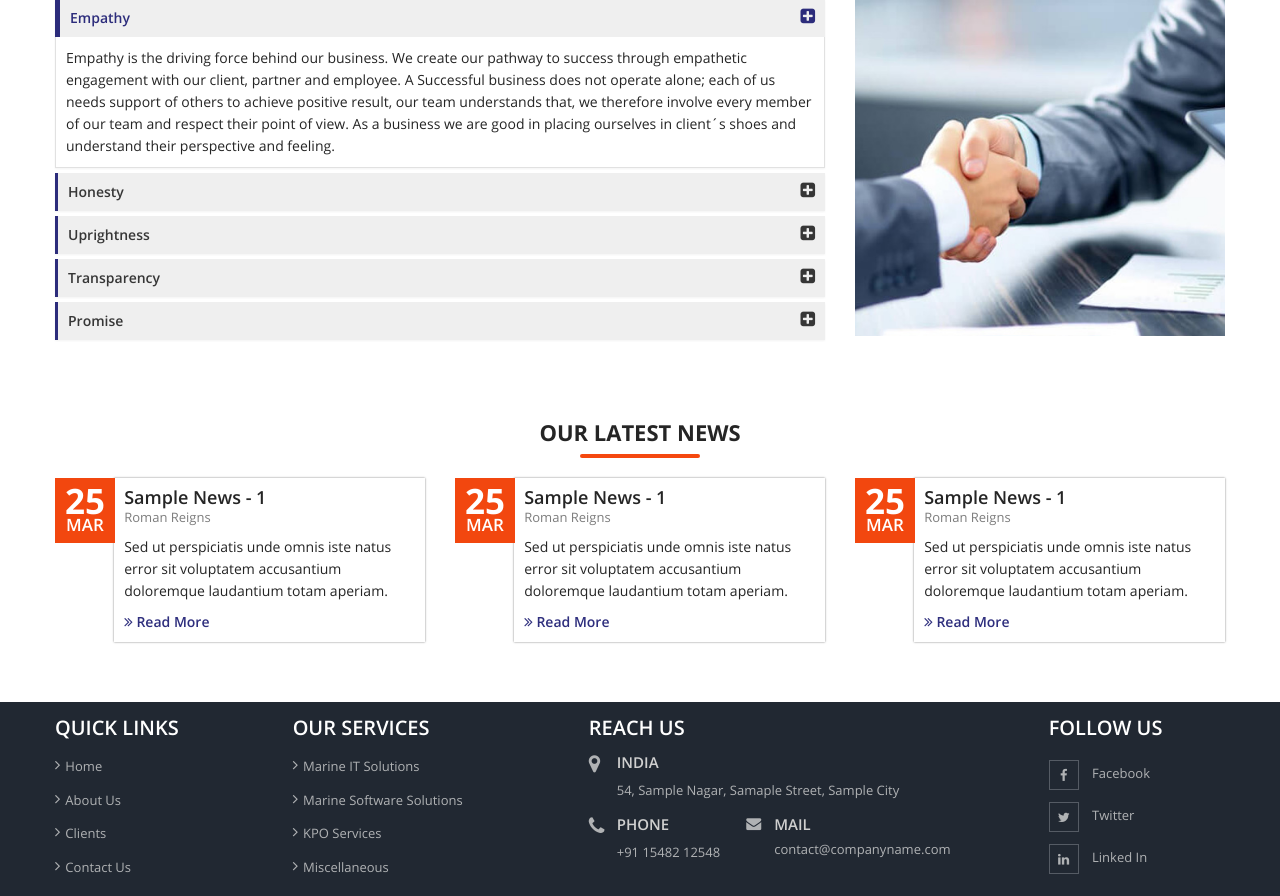
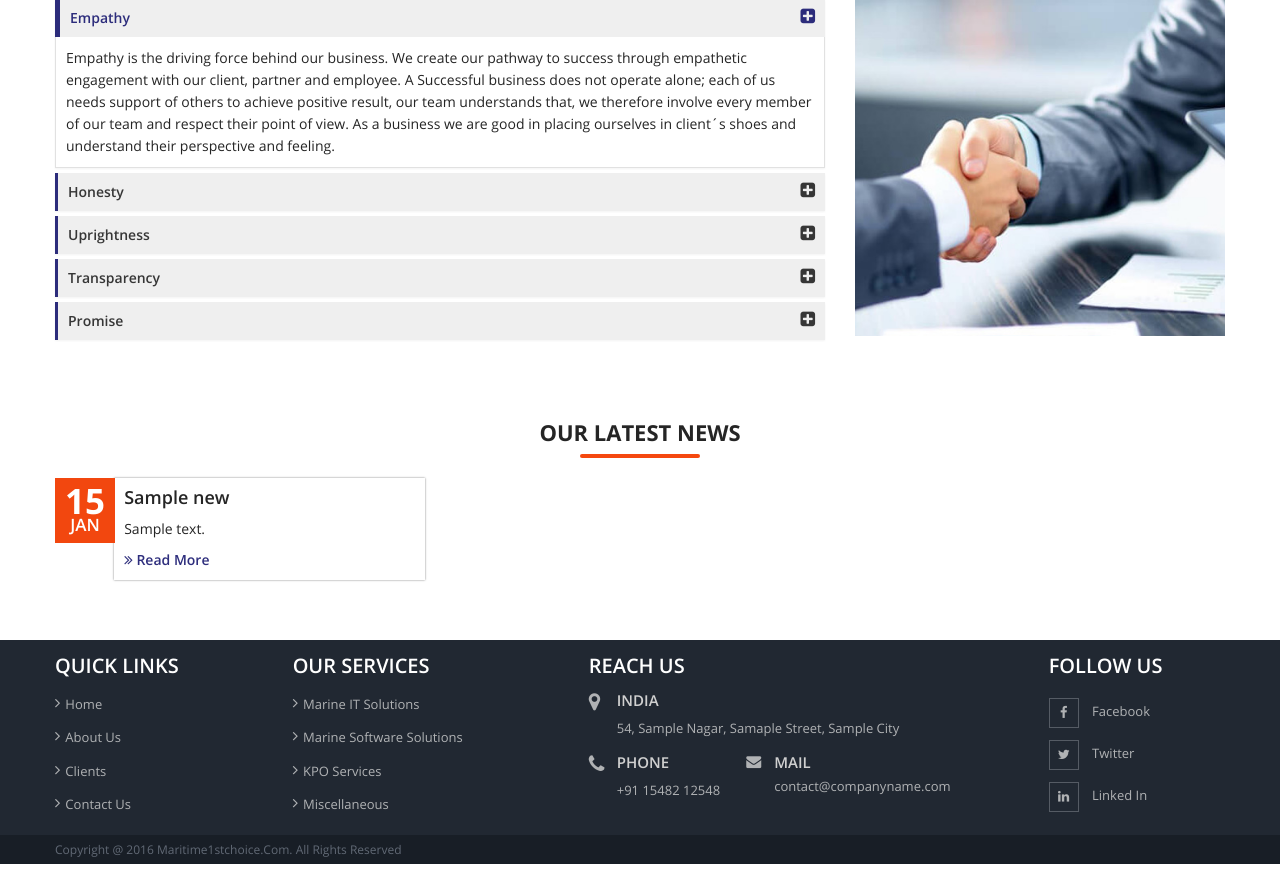
Before and after one commit to shananbu/maritime1choice, a PHP site: page /index.php in a window 1280 px wide. Shown: the part 1162-2058 px from the top of the page. After the commit the page ends 2026 px from the top, so only its background shows below. Run offline with PHP 8.4, Linux system fonts and the light colour scheme; tables that the repository leaves empty hold one stand-in row (values such as "Sample post").

Commit message:
update news

```diff
--- a/news.php
+++ b/news.php
@@ -1,27 +1,21 @@
+<?php include("admin/config.php"); ?>
 <div class="row">
-    <h1 class="h_1">Our latest news</h1>
+    <?php
+    $sql = "SELECT SUBSTRING(title, 1, 25) name, SUBSTRING(description, 1, 150) descr, DAY(createdDate) dy, SUBSTRING(MONTHNAME(createdDate), 1, 3) mname FROM News where status = 1 order by createdDate desc LIMIT 3";
+    $result = mysqli_query($iCon, $sql);
+    if(mysqli_num_rows($result) > 0) {
+    ?>
+        <h1 class="h_1">Our latest news</h1>
+    <?php }
+    while ($row = mysqli_fetch_assoc($result)) {
+    ?>
     <article class="col-sm-4">
-        <div class="new_date"><b>25</b> <span>Mar</span> </div>
+        <div class="new_date"><b><?php echo $row['dy']?></b> <span><?php echo $row['mname']?></span> </div>
         <div class="new_panel">
-            <h2 class="h_2">Sample News - 1</h2>
-            <span>Roman Reigns</span>
-            <p> Sed ut perspiciatis unde omnis iste natus error sit voluptatem accusantium doloremque laudantium totam aperiam. </p>
+            <h2 class="h_2"><?php echo $row['name']?></h2>
+            <span></span>
+            <p> <?php echo $row['descr']?> </p>
             <a class="link_1" href="#"> <i class="fa fa-angle-double-right"></i> Read More</a> </div>
     </article>
-    <article class="col-sm-4">
-        <div class="new_date"><b>25</b> <span>Mar</span> </div>
-        <div class="new_panel">
-            <h2 class="h_2">Sample News - 1</h2>
-            <span>Roman Reigns</span>
-            <p> Sed ut perspiciatis unde omnis iste natus error sit voluptatem accusantium doloremque laudantium totam aperiam. </p>
-            <a class="link_1" href="#"> <i class="fa fa-angle-double-right"></i> Read More</a> </div>
-    </article>
-    <article class="col-sm-4">
-        <div class="new_date"><b>25</b> <span>Mar</span> </div>
-        <div class="new_panel">
-            <h2 class="h_2">Sample News - 1</h2>
-            <span>Roman Reigns</span>
-            <p> Sed ut perspiciatis unde omnis iste natus error sit voluptatem accusantium doloremque laudantium totam aperiam. </p>
-            <a class="link_1" href="#"> <i class="fa fa-angle-double-right"></i> Read More</a> </div>
-    </article>
+    <?php } ?>
 </div>
```
